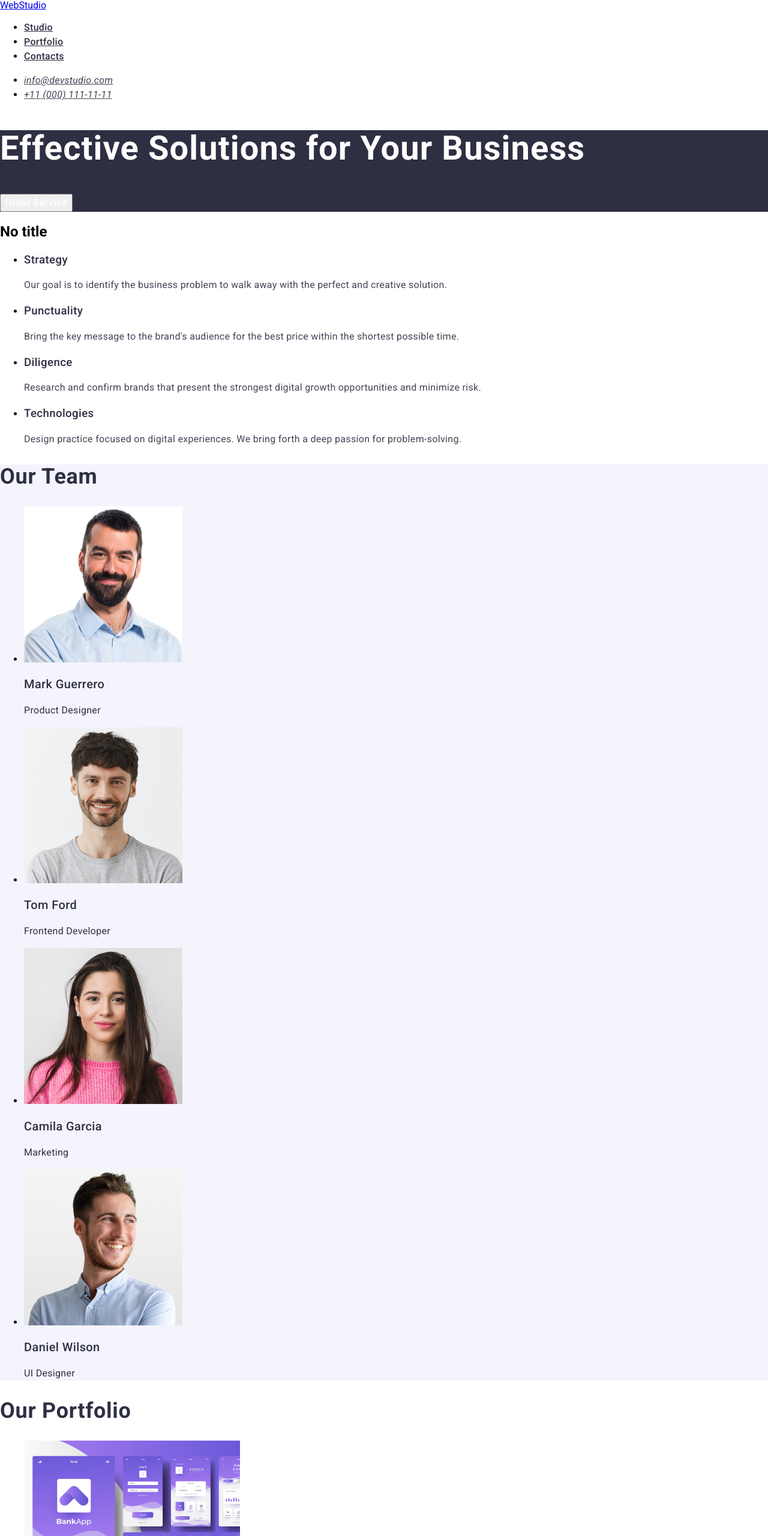
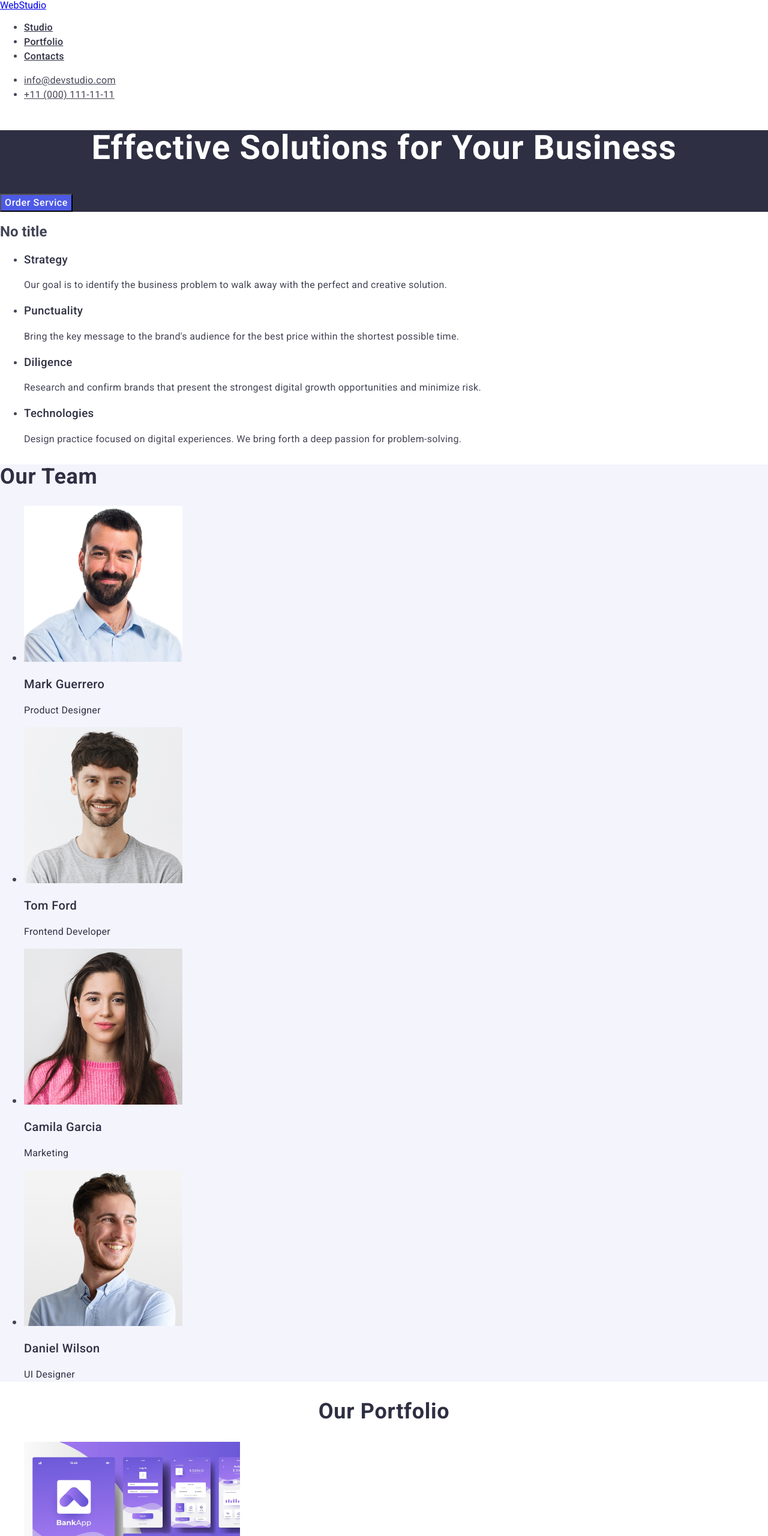
Before and after one commit to CarmenC93/goit-markup-hw-02, a plain HTML site: page index.html in a window 1280 px wide. Shown: the top 2560 px of the page at 60% size. Drawn offline with nearby package versions, Linux system fonts and the light colour scheme.

Commit message:
homework2

```diff
--- a/css/styles.css
+++ b/css/styles.css
@@ -2,6 +2,8 @@
 body {
     font-family: "Roboto", sans-serif;
     font-size: 16px;
+    color:  #434455;
+    background-color: #FFFFFF;
 }
 
 .header-link {
@@ -21,6 +23,7 @@ font-weight: 400;
 line-height: 24px;
 letter-spacing: 0.02em;
 color: #434455;
+font-style: normal;
 
 }
 
@@ -32,12 +35,15 @@ color: #434455;
 .hero-title {
 font-size: 56px;
 font-weight: 700;
-line-height: 60px;
+line-height: 1.07;
 letter-spacing: 0.02em;
 color: #FFFFFF;
+text-align: center
+
+
 }
 
-.button-text {
+.button-section {
 
 font-size: 16px;
 font-weight: 500;
@@ -45,6 +51,7 @@ line-height: 24px;
 letter-spacing: 0.04em;
 color: #FFFFFF;
 cursor: pointer;
+background-color: #4D5AE5
 
 }
 
@@ -66,7 +73,11 @@ color: #434455;
 
  .section-team {
     background-color: #F4F4FD;
+    font-size: 20px;
+    line-height: 1.2;
+    letter-spacing: 0.02em;
  }
+
 
  .title-team {
 font-size: 36px;
@@ -76,6 +87,11 @@ letter-spacing: 0.02em;
 color:#2E2F42;
 
  }
+
+ .list-image {
+    background-color: #FFFFFF;
+ }
+
 
  .image-title {
 font-size: 20px;
@@ -92,13 +108,17 @@ font-weight: 400;
 line-height: 24px;
 letter-spacing: 0.02em;
 color: #2E2F42;
+ }
 
- }
+
+
  .title-portfolio {
 font-size: 36px;
 font-weight: 700;
-line-height: 40px;
+line-height: 1.11;
 letter-spacing: 0.02em;
+text-align: center;
+text-transform: capitalize;
 color: #2E2F42;
 
  }
--- a/index.html
+++ b/index.html
@@ -56,7 +56,7 @@
     <main>
       <section class="hero-section">
         <h1 class="hero-title">Effective Solutions for Your Business</h1>
-        <button type="button" class="button-text">Order Service</button>
+        <button type="button" class="button-section">Order Service</button>
       </section>
 
       <section class="secondary-section">
@@ -102,7 +102,7 @@
 
         <ul>
           <li>
-            <img
+            <img class="list-image"
               src="./images/mark.jpg"
               alt="Mark Guerrero"
               width="264"
@@ -191,7 +191,7 @@
               width="360"
               height="300"
             />
-            <h3 class="product-subtitle">Taxi service</h3>
+            <h3 class="product-subtitle">Taxi Service</h3>
             <p class="product-description">Marketing</p>
           </li>
 
@@ -202,7 +202,7 @@
               width="360"
               height="300"
             />
-            <h3 class="product-subtitle">Screen Illumination</h3>
+            <h3 class="product-subtitle">Screen Illuminations</h3>
             <p class="product-description">Design</p>
           </li>
 
```
